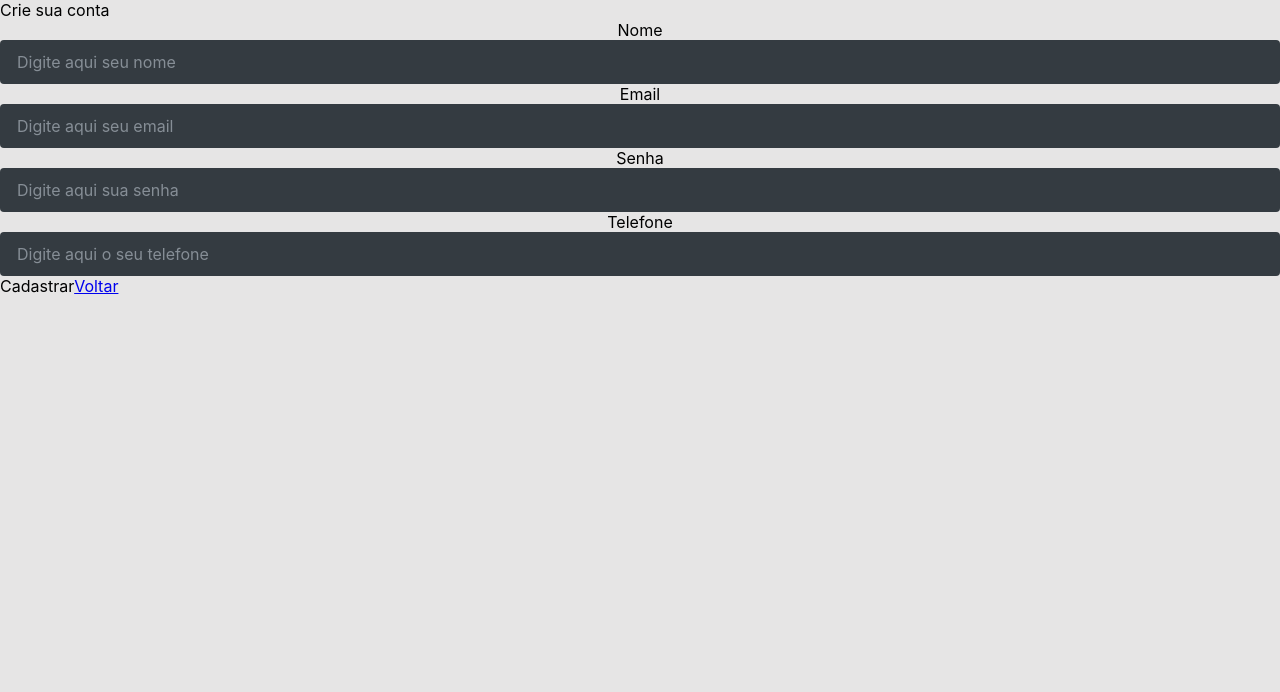
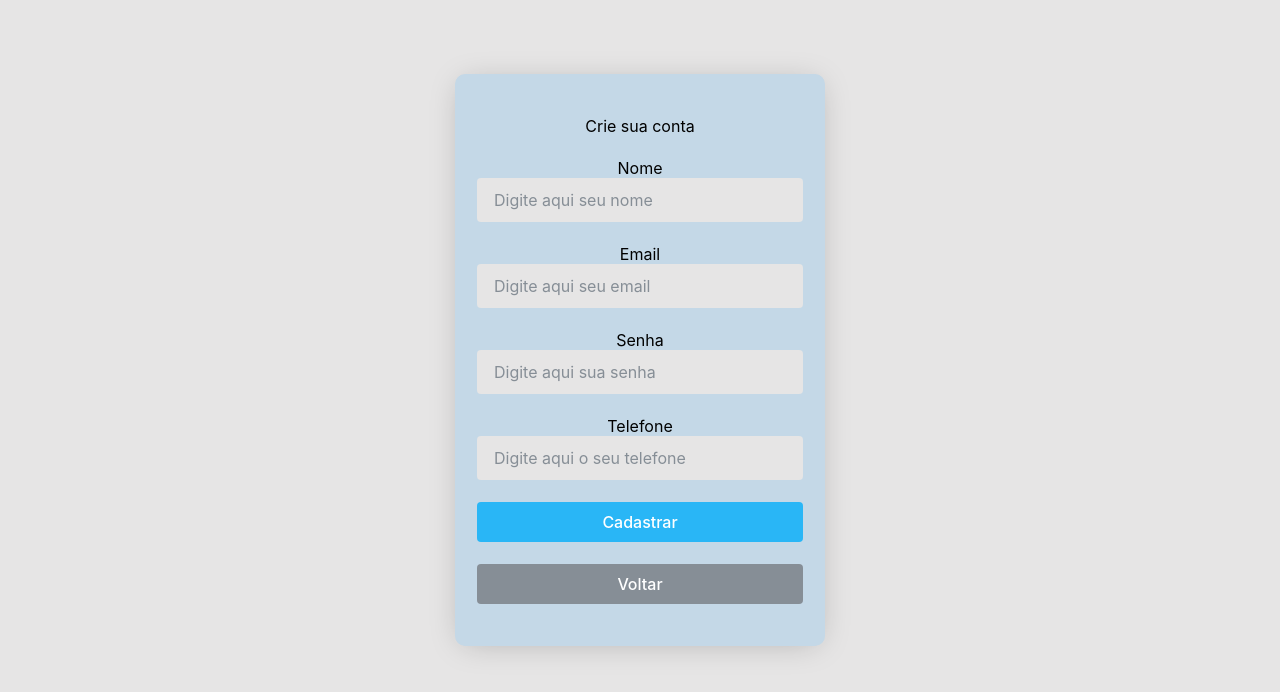
Before and after one commit to LuisGHM/Kenzie-fullstack-challenge-Front-LuisGHM, a React (Vite) app: page /register in a window 1280 px wide. Shown: the top 692 px of the page. Built offline with nearby package versions, Linux system fonts and the light colour scheme.

Commit message:
STYLE(register): Added register page styles

```diff
--- a/src/components/form/RegisterForm/index.jsx
+++ b/src/components/form/RegisterForm/index.jsx
@@ -3,6 +3,7 @@ import { useForm } from "react-hook-form"
 import { registerFormSchema } from "./registerFormSchema"
 import { Input } from "../input";
 import { Link } from "react-router-dom";
+import styles from "./style.module.scss";
 
 export const RegisterForm = () => {
     const {register, handleSubmit, formState: {errors},} = useForm({
@@ -14,9 +15,9 @@ export const RegisterForm = () => {
       };
 
       return(
-        <div>
-            <form onSubmit={handleSubmit(submit)}>
-                <h2>Crie sua conta</h2>
+        <div className={`${styles.formContainer} container`}>
+            <form className={`form`} onSubmit={handleSubmit(submit)}>
+                <h2 className={`alignCenter`}>Crie sua conta</h2>
                 <Input
                 className="input"
                 type="text"
@@ -49,8 +50,8 @@ export const RegisterForm = () => {
                 {...register("telephone")}
                 error={errors.telephone}
                 />
-                <button>Cadastrar</button>
-                <Link to={"/"}>Voltar</Link>
+                <button className={`btn`}>Cadastrar</button>
+                <Link className={`btn grey`} to={"/"}>Voltar</Link>
                 </form>
         </div>
       )
--- /dev/null
+++ b/src/components/form/RegisterForm/style.module.scss
@@ -0,0 +1,6 @@
+.formContainer{
+    display: flex;
+    justify-content: center;
+    align-items: center;
+    height: 90vh;
+}
--- a/src/components/form/header/HomeHeader/index.jsx
+++ b/src/components/header/HomeHeader/index.jsx
@@ -1,6 +1,6 @@
 import { Link } from "react-router-dom"
 
-export const HeaderHeader = () => {
+export const HomeHeader = () => {
     return (
         <header>
             <div>
--- a/src/pages/HomePage/index.jsx
+++ b/src/pages/HomePage/index.jsx
@@ -1,9 +1,10 @@
-import { HeaderHeader } from "../../components/form/header/HomeHeader"
+import { HomeHeader } from "../../components/header/HomeHeader"
+
 
 export const HomePage = () => {
     return (
         <>
-            <HeaderHeader/>
+            <HomeHeader/>
             <main>
 
             </main>
--- a/src/styles/form.scss
+++ b/src/styles/form.scss
@@ -1,5 +1,5 @@
 .form{
-    border-radius: 3.209px;
+    border-radius: 10px;
     background: #c4d8e7;
     box-shadow: 0px 3px 32px -8px rgba(0, 0, 0, 0.25);
     max-width: 23.125rem;
--- a/src/styles/global.scss
+++ b/src/styles/global.scss
@@ -8,7 +8,7 @@
 
 
     --grey-0: #F8F9FA;
-    --white-01: #e6e5e5;
+    --grey-01: #e6e5e5;
     --grey-1: #868E96;
     --grey-2: #343B41;
     --grey-3: #212529;
@@ -21,6 +21,6 @@
 
 body{
     font-family: 'Inter', sans-serif;
-    background-color: var(--white-01);
+    background-color: var(--grey-01);
     color: black;
 }
--- a/src/styles/input.scss
+++ b/src/styles/input.scss
@@ -1,10 +1,10 @@
 .input {
-    background-color: var(--grey-2);
+    background-color: var(--grey-01);
     border-radius: 4px;
     width: 100%;
     height: 44px;
     padding: 0 16px;
-    color: var(--grey-1);
+    color: var(--grey-4);
     border: 1px solid transparent;
     font-size: 1rem;
 
@@ -14,10 +14,10 @@
 
     &:focus {
       border-color: var(--grey-0);
-      color: var(--grey-0);
+      color: var(--grey-3);
 
       &::placeholder {
-        color: var(--grey-0);
+        color: var(--grey-2);
       }
     }
 }
```
